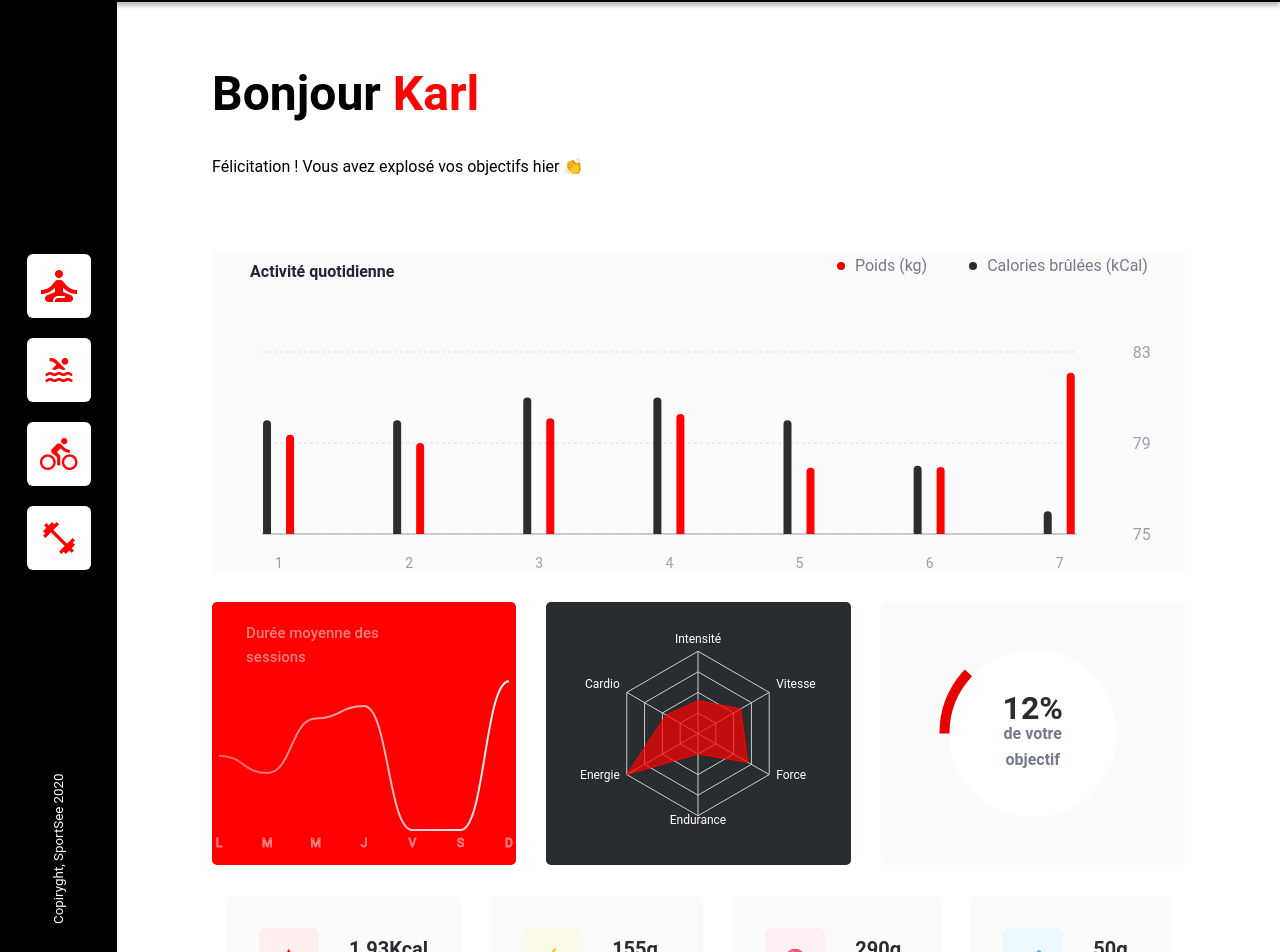
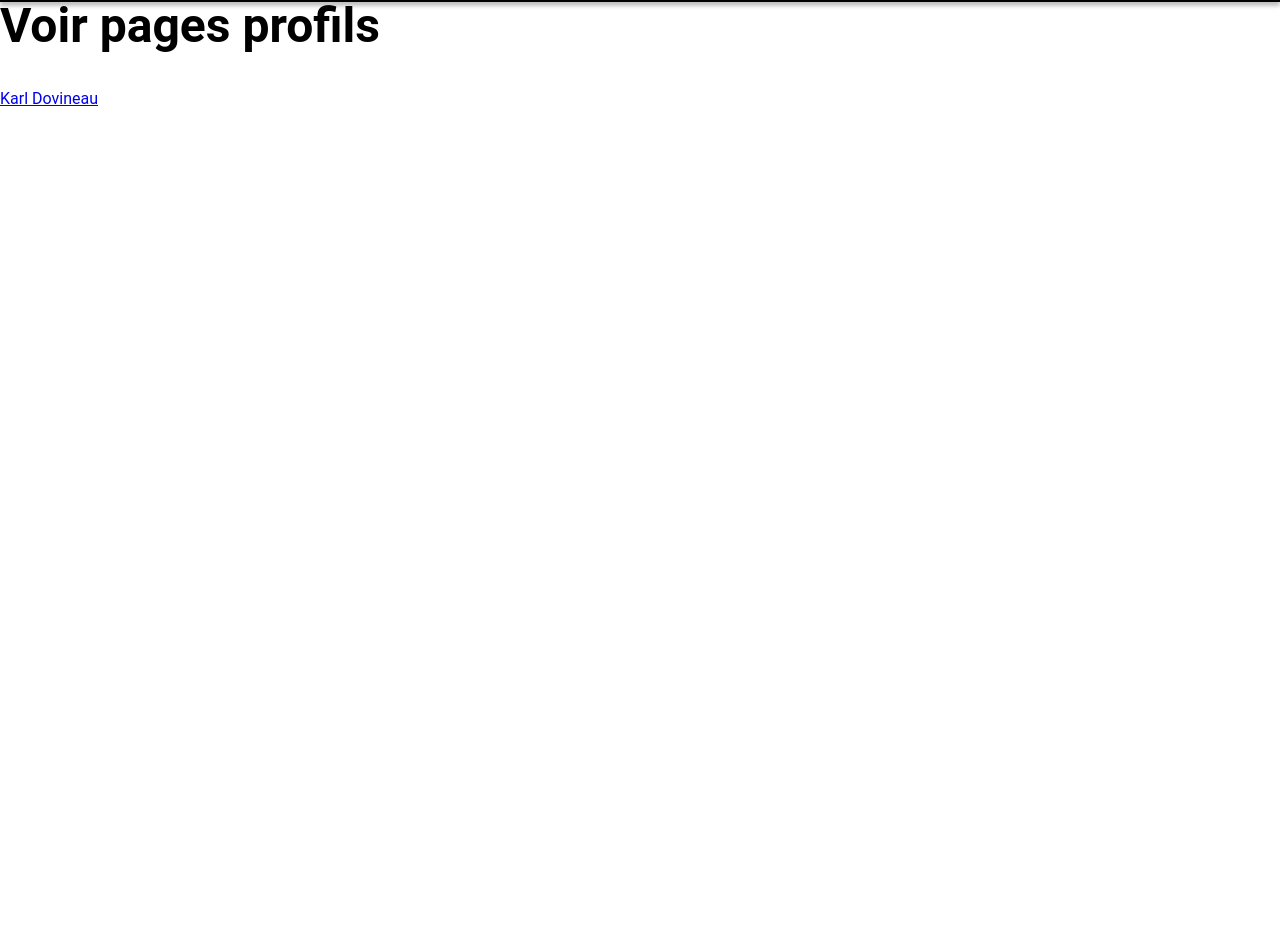
Before and after one commit to PrAndrian/SportSee, a React (Create React App) app: page / in a window 1280 px wide. Shown: the part 89-1041 px from the top of the page. After the commit the page ends 800 px from the top, so only its background shows below. Built offline with nearby package versions, Linux system fonts and the light colour scheme; the HTML template or start-up script is replaced by a standard one.

Commit message:
data being added

```diff
--- a/src/App.jsx
+++ b/src/App.jsx
@@ -7,15 +7,32 @@ import {
 import Layout from './components/Layout'
 import Profil from './pages/Profil'
 import Error404 from './pages/Error404'
+import Home from './pages/Home';
 
 function App() {
   const router = createBrowserRouter(
     createRoutesFromElements(
       <Route path="/" element={<Layout />}>
-        <Route index element={<Profil />}/>
-        <Route path='/profil/' element={<Profil />}/>
-        <Route path='/reglage' element={<Error404 />}/>
-        <Route path='/communaute' element={<Error404 />}/>
+        <Route
+          index
+          element={<Home />}
+        />
+
+        <Route
+          path='/profil/:userId'
+          element={<Profil />}
+        />
+
+        <Route
+          path='/reglage'
+          element={<Error404 />}
+        />
+
+        <Route
+          path='/communaute'
+          element={<Error404 />}
+        />
+
         <Route path="*" element={<Error404 />} />
       </Route>,
     ),
--- a/src/components/Profil/AverageSessionTime.jsx
+++ b/src/components/Profil/AverageSessionTime.jsx
@@ -17,7 +17,6 @@ const AverageSessionTime = ({sessions}) => {
                 let mouseXpercentage = Math.round(
                   (e.activeCoordinate.x / windowWidth) * 100
                   )
-                  console.log(mouseXpercentage)
                 div.style.background = `linear-gradient(90deg, rgba(255,0,0,1) ${mouseXpercentage}%, rgba(175,0,0,1.5) ${mouseXpercentage}%, rgba(175,0,0,1.5) 100%)`
               }
             }}
--- a/src/components/Profil/DailyActiveChart.jsx
+++ b/src/components/Profil/DailyActiveChart.jsx
@@ -121,7 +121,6 @@ let dataKeyValue = (day) => {
   const date = new Date(day);
   const dataKey = date.getDate();
   dataKey.toString();
-  console.log(typeof dataKey);
   return dataKey;
 };
 
--- a/src/components/Profil/Score.jsx
+++ b/src/components/Profil/Score.jsx
@@ -4,12 +4,11 @@ import { PolarAngleAxis, RadialBar, RadialBarChart, ResponsiveContainer } from '
 
 
 const Score = ({score}) => {
-  console.log("Score",score)
   return (
     <div className={styles.score}>
         <h2 className={styles.scoreTitle}>Score</h2>
         <span className={styles.scoreValue}>
-          {score.todayScore*100+"%"}
+          {score*100+"%"}
           <p className={styles.objectifSentence}>de votre <br/> objectif</p>
         </span>
         <ResponsiveContainer width="100%" height="100%">
@@ -20,7 +19,7 @@ const Score = ({score}) => {
                 startAngle={180}
                 endAngle={-180}
                 barSize={10}
-                data={[score]}
+                data={[{todayScore : score}]}
             >
                 <PolarAngleAxis
                   type="number"
--- /dev/null
+++ b/src/pages/Home.jsx
@@ -0,0 +1,14 @@
+import React from 'react'
+import styles from '../styles/Home.module.css'
+import { Link } from 'react-router-dom'
+
+const Home = () => {
+  return (
+    <main className={styles.container}>
+        <h1>Voir pages profils</h1>
+        <Link to={`/profil/${12}`}>Karl Dovineau</Link>
+    </main>
+  )
+}
+
+export default Home
--- a/src/pages/Profil.jsx
+++ b/src/pages/Profil.jsx
@@ -1,4 +1,4 @@
-import React from 'react'
+import React, { useEffect, useState } from 'react'
 import Sidebar from '../components/Profil/Sidebar'
 import styles from '../styles/Profil.module.css'
 import DailyActiveChart from '../components/Profil/DailyActiveChart';
@@ -7,14 +7,38 @@ import AverageSessionTime from '../components/Profil/AverageSessionTime';
 import PerformenceSession from '../components/Profil/PerformenceSession';
 import Score from '../components/Profil/Score';
 import CardKeyData from '../components/Profil/CardKeyData';
+import { useParams } from 'react-router';
+import axios from 'axios';
 
 const Profil = () => {
-  console.log(data.USER_MAIN_DATA[0].todayScore)
+  const {userId} = useParams()
+  const [userData,getUser] = useState('')
+
+  const getUserData = (userId) =>{
+    axios.get(`http://localhost:3000/user/${userId}`)
+    .then(response => {
+      const data = response.data.data;
+      getUser(data)
+    })
+    .catch(error => console.log(error.message));
+  }
+
+
+  useEffect(() => {
+      getUserData(userId)
+  }, [userId])
+
+  console.log(userData)
+
+  if(!userData){
+    return null
+  }
+
   return (
     <main id={styles.profil}>
         <Sidebar/>
         <section className={styles.profilContent}>
-          <h1>Bonjour <span className={styles.name}>{data.USER_MAIN_DATA[0].userInfos.firstName}</span></h1>
+          <h1>Bonjour <span className={styles.name}>{userData.userInfos.firstName}</span></h1>
           <span>Félicitation ! Vous avez explosé vos objectifs hier 👏</span>
 
           <div className={styles.container}>
@@ -24,22 +48,22 @@ const Profil = () => {
                 <div className={styles.squareCharts}>
                     <AverageSessionTime sessions={data.USER_AVERAGE_SESSIONS[0].sessions}/>
                     <PerformenceSession performence={data.USER_PERFORMANCE[0].data}/>
-                    <Score score={data.USER_MAIN_DATA[0]}/>
+                    <Score score={userData.score? userData.score : userData.todayScore}/>
                 </div>
               </div>
 
               <aside className={styles.stats}>
                 <CardKeyData
                   type={"Calories"}
-                  value={data.USER_MAIN_DATA[0].keyData.calorieCount}
+                  value={userData.keyData.calorieCount}
                 />
                 <CardKeyData
                   type={"Proteines"}
-                  value={data.USER_MAIN_DATA[0].keyData.proteinCount}
+                  value={userData.keyData.proteinCount}
                 />
                 <CardKeyData
                   type={"Glucides"}
-                  value={data.USER_MAIN_DATA[0].keyData.carbohydrateCount}
+                  value={userData.keyData.carbohydrateCount}
                 />
                 <CardKeyData
                   type={"Lipides"}
```
Also changed, not shown: src/utils/fetchDataUser.js (added, +12 -0 lines), src/styles/Home.module.css (added).
